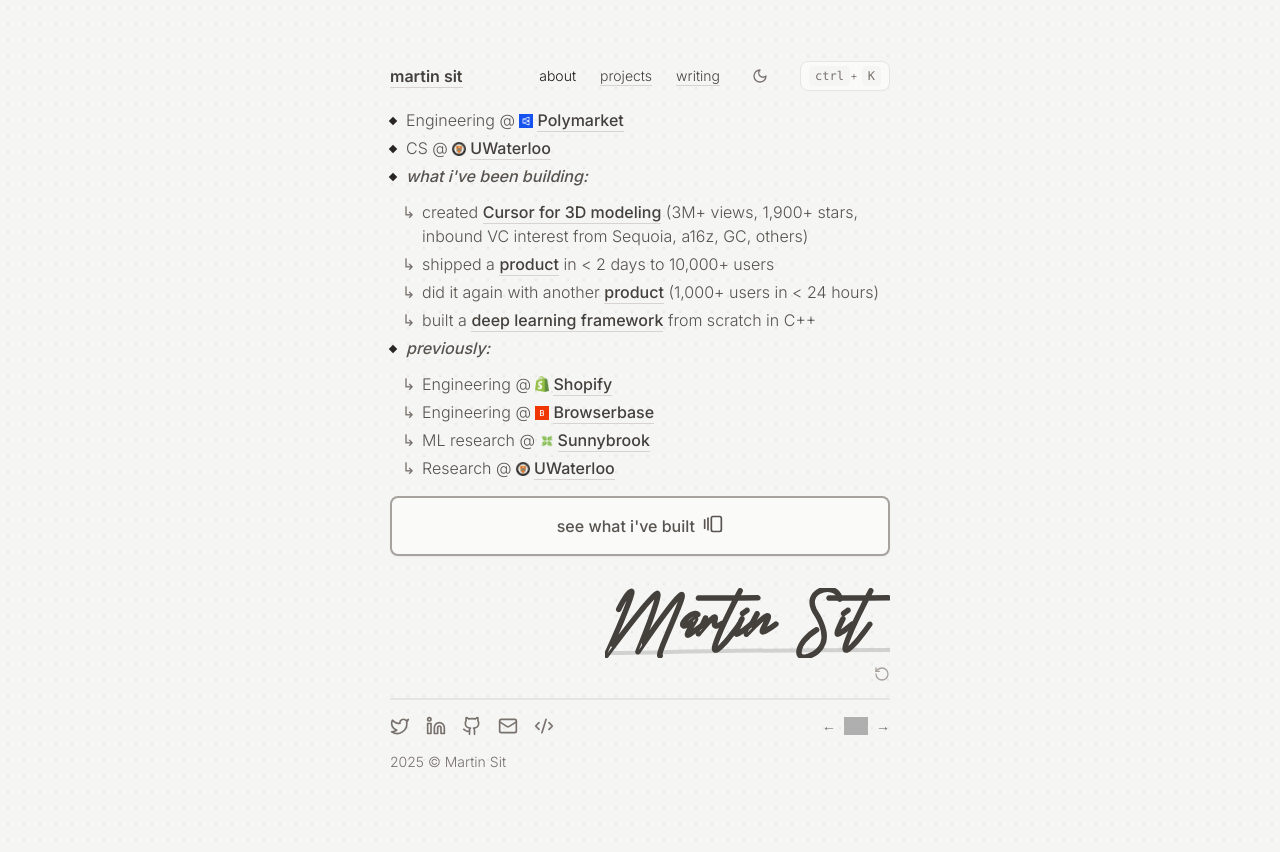
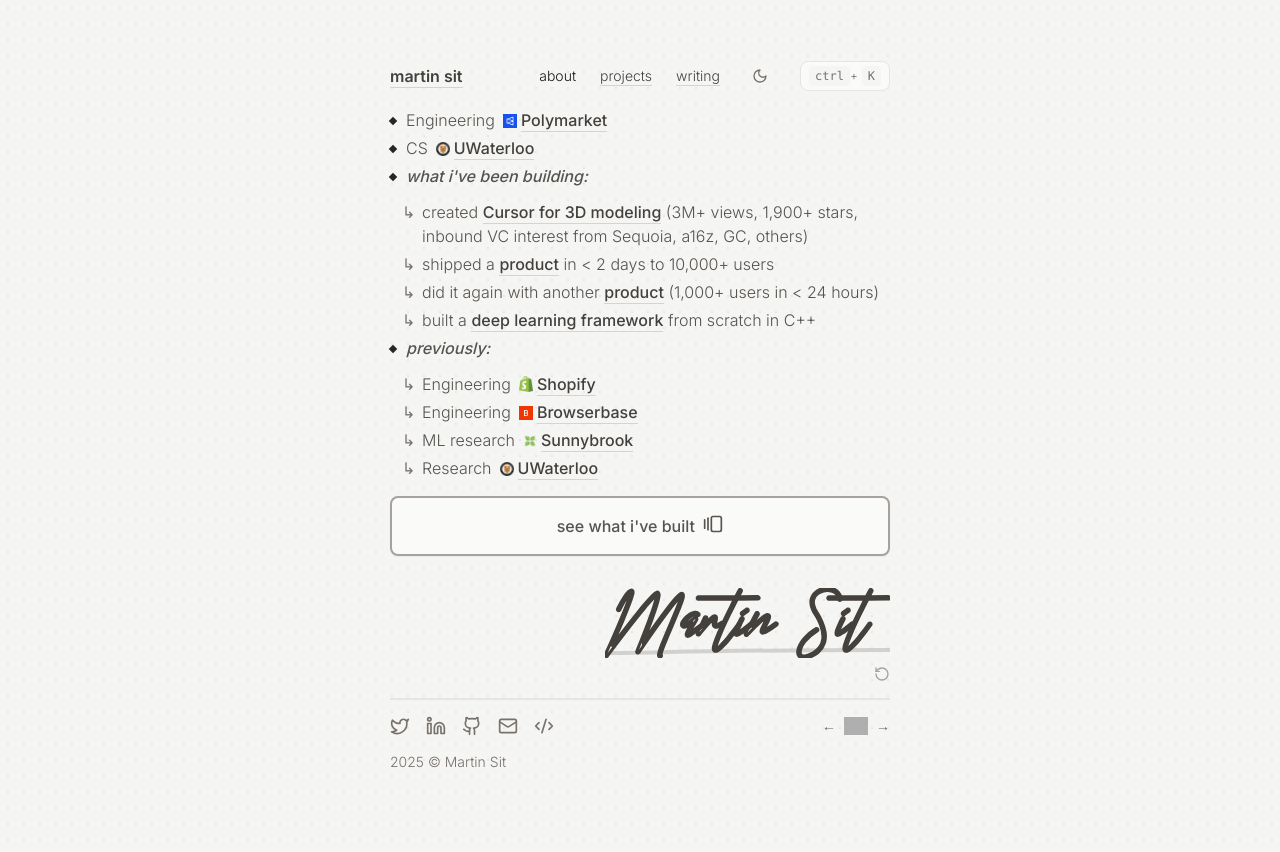
Before and after one commit to martin226/v2, a Next.js app: page / in a window 1280 px wide. Built offline with nearby package versions, Linux system fonts and the light colour scheme; grey boxes are pictures that could not be loaded.

Commit message:
feat: styles

```diff
--- a/src/app/page.js
+++ b/src/app/page.js
@@ -19,8 +19,8 @@
         <li className="group flex items-start gap-4 pl-4 relative hover:translate-x-1 transition-transform duration-200">
           <div className="absolute left-0 top-[10px] w-[6px] h-[6px] bg-stone-800 dark:bg-stone-200 rotate-45 transform transition-all duration-300 group-hover:rotate-90 group-hover:scale-110" />
           <span className="text-stone-600 dark:text-stone-400">
-            Engineering @{" "}
-            <span className="inline-flex items-baseline gap-1">
+            Engineering
+            <span className="inline-flex items-baseline gap-1 ml-2">
               <Image
                 src={PolymarketLogo}
                 alt="Polymarket Logo"
@@ -37,8 +37,8 @@
         <li className="group flex items-start gap-4 pl-4 relative hover:translate-x-1 transition-transform duration-200">
           <div className="absolute left-0 top-[10px] w-[6px] h-[6px] bg-stone-800 dark:bg-stone-200 rotate-45 transform transition-all duration-300 group-hover:rotate-90 group-hover:scale-110" />
           <span className="text-stone-600 dark:text-stone-400">
-            CS @{" "}
-            <span className="inline-flex items-baseline gap-1">
+            CS
+            <span className="inline-flex items-baseline gap-1 ml-2">
               <Image
                 src={UWaterlooLogo}
                 alt="UWaterloo Logo"
@@ -123,8 +123,8 @@
                 ↳
               </span>
               <span className="text-stone-600 dark:text-stone-400">
-                Engineering @{" "}
-                <span className="inline-flex items-baseline gap-1">
+                Engineering
+                <span className="inline-flex items-baseline gap-1 ml-2">
                   <Image
                     src={ShopifyLogo}
                     alt="Shopify Logo"
@@ -143,8 +143,8 @@
                 ↳
               </span>
               <span className="text-stone-600 dark:text-stone-400">
-                Engineering @{" "}
-                <span className="inline-flex items-baseline gap-1">
+                Engineering
+                <span className="inline-flex items-baseline gap-1 ml-2">
                   <Image
                     src={BrowserbaseLogo}
                     alt="Browserbase Logo"
@@ -163,8 +163,8 @@
                 ↳
               </span>
               <span className="text-stone-600 dark:text-stone-400">
-                ML research @{" "}
-                <span className="inline-flex items-baseline gap-1">
+                ML research
+                <span className="inline-flex items-baseline gap-1 ml-2">
                   <Image
                     src={SunnybrookLogo}
                     alt="Sunnybrook Logo"
@@ -186,8 +186,8 @@
                 ↳
               </span>
               <span className="text-stone-600 dark:text-stone-400">
-                Research @{" "}
-                <span className="inline-flex items-baseline gap-1">
+                Research
+                <span className="inline-flex items-baseline gap-1 ml-2">
                   <Image
                     src={UWaterlooLogo}
                     alt="UWaterloo Logo"
```
